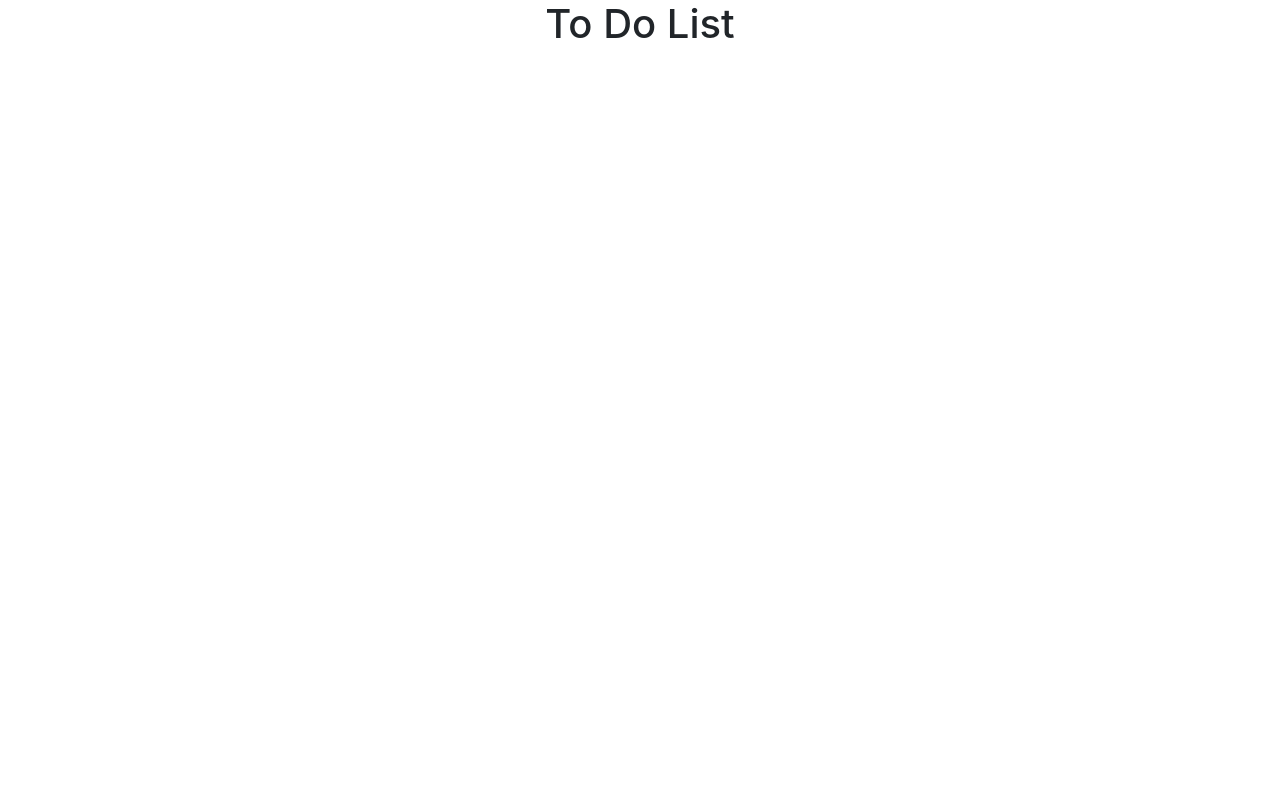
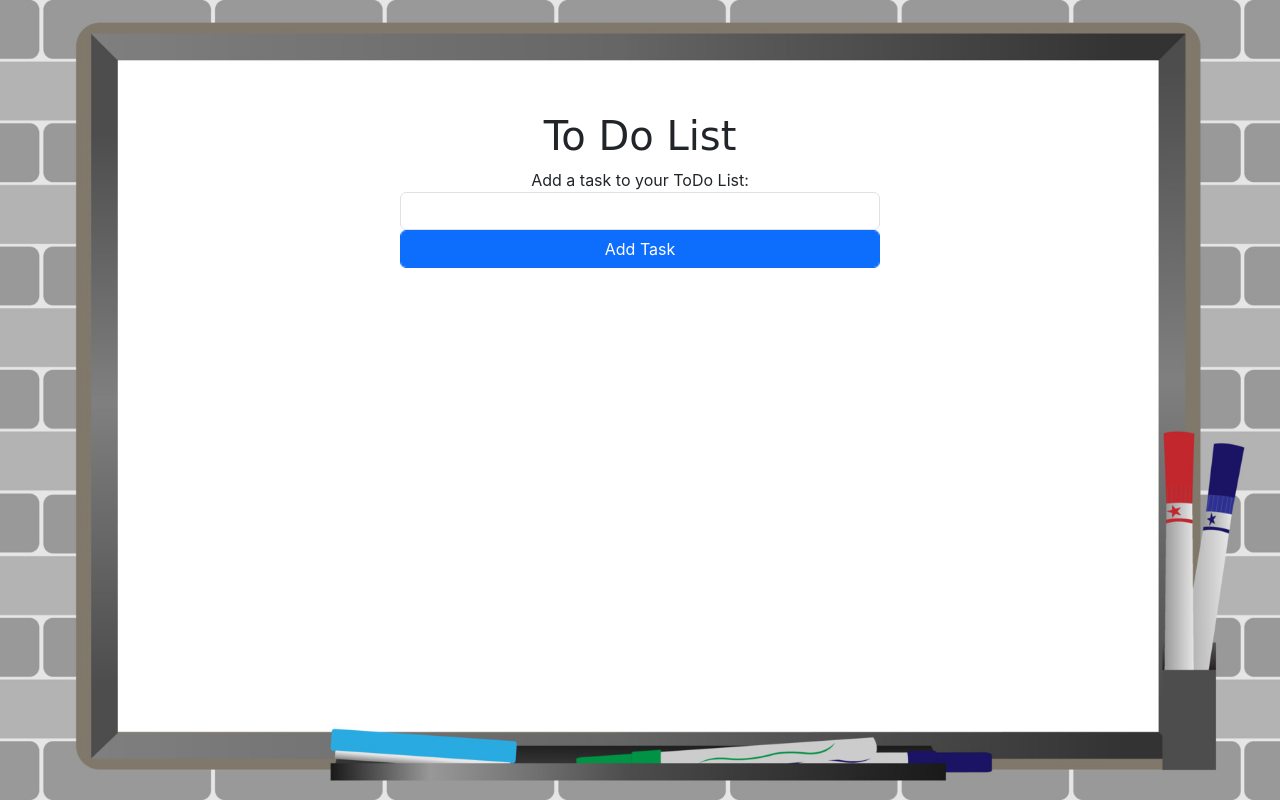
Before and after one commit to friendly-misanthrope/Dojo-ToDo_List, a React (Create React App) app: page / in a window 1280 px wide. Built offline with nearby package versions, Linux system fonts and the light colour scheme.

Commit message:
Added text input, submit input, and custom stylesheet for form component. Updated App stylesheet with custom background-image. Changed main header font to Comic Sans.

```diff
--- a/src/App.css
+++ b/src/App.css
@@ -1,38 +1,16 @@
+body {
+  background: url('./assets/whitboard.jpg');
+  background-size: cover;
+  background-repeat: no-repeat;
+  background-attachment: fixed;
+  background-color: lightgray;
+  background-position: center center;
+}
+
 .App {
   text-align: center;
 }
 
-.App-logo {
-  height: 40vmin;
-  pointer-events: none;
+h1 {
+  font-family: "Comic Sans MS", "Comic Sans", cursive;
 }
-
-@media (prefers-reduced-motion: no-preference) {
-  .App-logo {
-    animation: App-logo-spin infinite 20s linear;
-  }
-}
-
-.App-header {
-  background-color: #282c34;
-  min-height: 100vh;
-  display: flex;
-  flex-direction: column;
-  align-items: center;
-  justify-content: center;
-  font-size: calc(10px + 2vmin);
-  color: white;
-}
-
-.App-link {
-  color: #61dafb;
-}
-
-@keyframes App-logo-spin {
-  from {
-    transform: rotate(0deg);
-  }
-  to {
-    transform: rotate(360deg);
-  }
-}
--- a/src/App.jsx
+++ b/src/App.jsx
@@ -5,10 +5,11 @@ import { useState } from 'react'
 
 function App() {
   const [allToDos, setAllToDos] = useState([])
+
   return (
     <div className="App">
       <TodoForm allToDos={allToDos} setAllToDos={setAllToDos} />
-      <DisplayToDos allToDos={allToDos} setAllToDos={setAllToDos}/>
+      <DisplayToDos allToDos={allToDos} setAllToDos={setAllToDos} />
     </div>
   );
 }
--- /dev/null
+++ b/src/components/TodoForm.css
@@ -0,0 +1,8 @@
+form {
+  max-width: 30rem;
+  margin: 0 auto;
+}
+
+.todo-form {
+  margin-top: 7rem;
+}
--- a/src/components/TodoForm.jsx
+++ b/src/components/TodoForm.jsx
@@ -1,15 +1,21 @@
-
+import './TodoForm.css'
 
 const TodoForm = (props) => {
 
   const { allToDos, setAllToDos } = props
 
   return (
-    <div>
+    <div className='todo-form'>
       <h1>To Do List</h1>
-      <form action="submit"></form>
+      <form action="submit">
+        <div className="form-group">
+          <label htmlFor="add-task">Add a task to your ToDo List:</label>
+          <input type="text" className="form-control" />
+          <input type="submit" className="form-control btn btn-primary" value="Add Task" />
+        </div>
+      </form>
     </div>
   );
 }
 
-export default TodoForm;
+export default TodoForm
```
Also changed, not shown: src/assets/whitboard.jpg (added).
